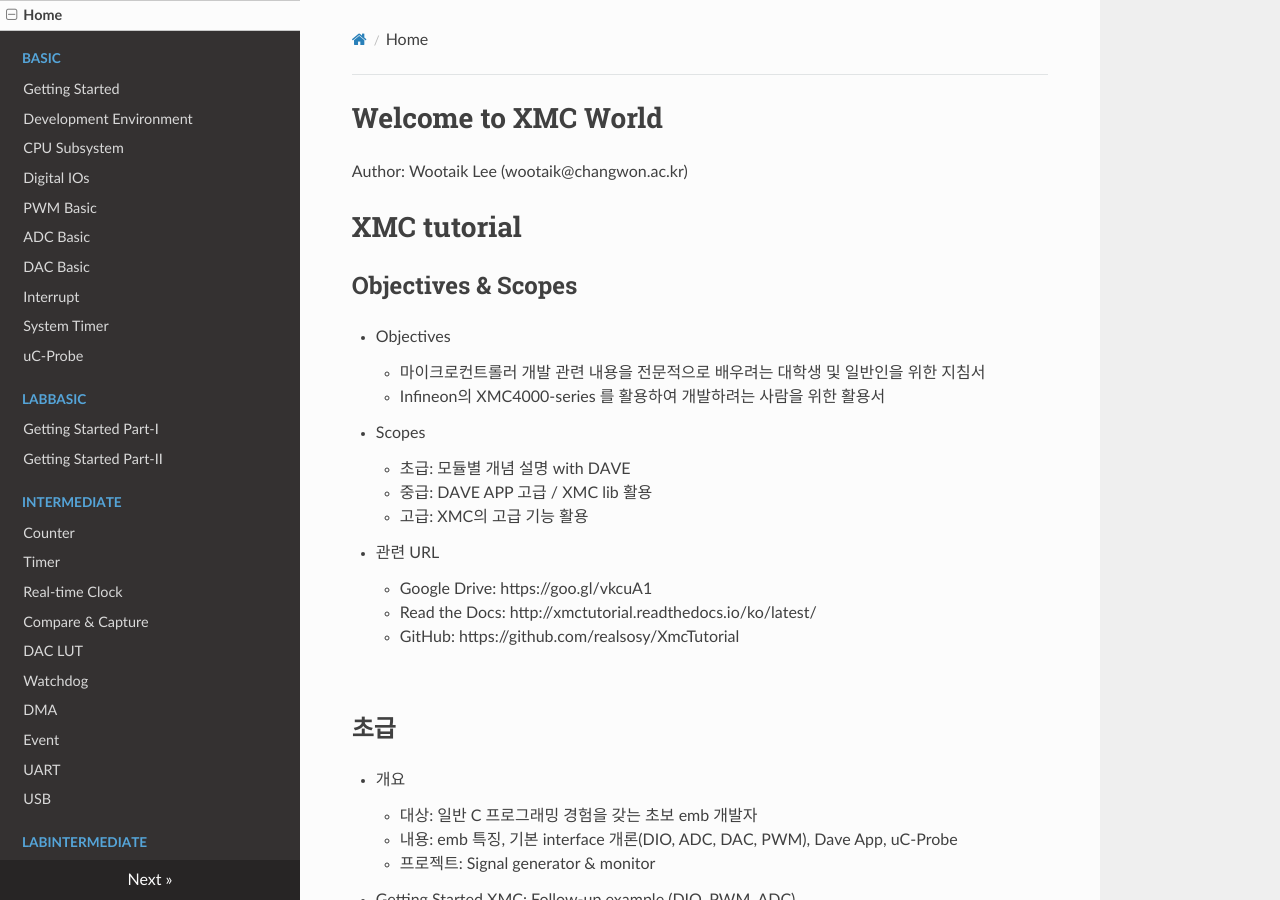
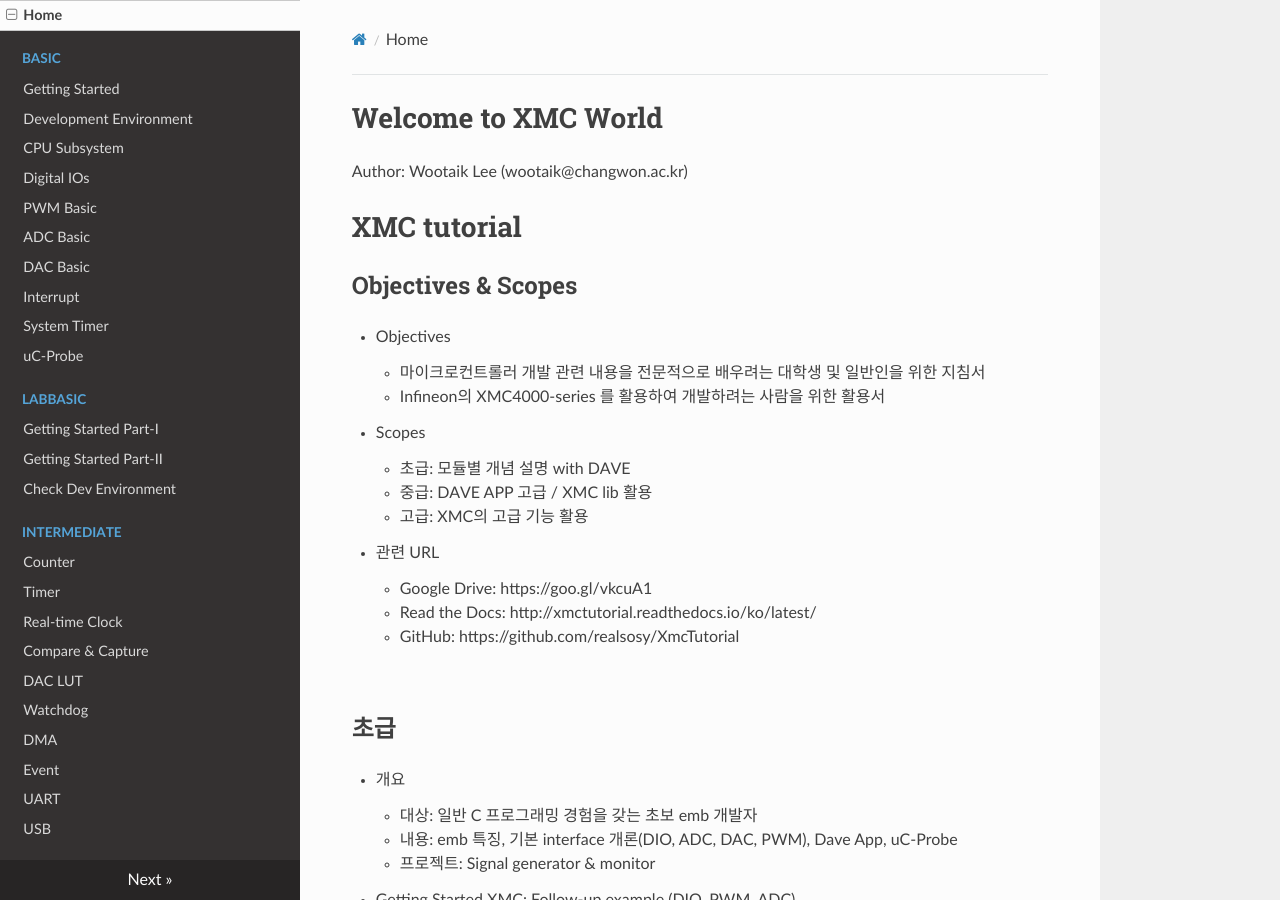
Before and after one commit to realsosy/XmcTutorial, an MkDocs documentation site: the page built from docs/index.md, in a window 1280 px wide and 900 px high. Built offline with MkDocs 1.6.1, drawn with Linux system fonts in a browser that asks for light colours; nearby versions of some CDN libraries; old or Windows-style settings are respelled for this version of MkDocs.

Commit message:
no message

```diff
--- a/mkdocs.yml
+++ b/mkdocs.yml
@@ -17,6 +17,7 @@
 - LabBasic:
     - Getting Started Part-I: LabGettingStartedPart1.md
     - Getting Started Part-II: LabGettingStartedPart2.md
+    - Check Dev Environment: LabCheckDevEnv.md
 
 - Intermediate:
     - Counter: Counter.md
```
